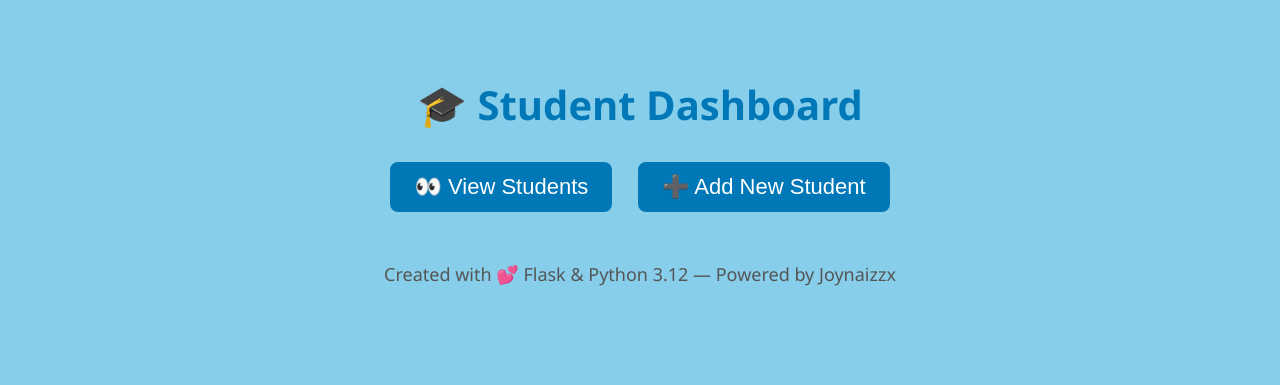
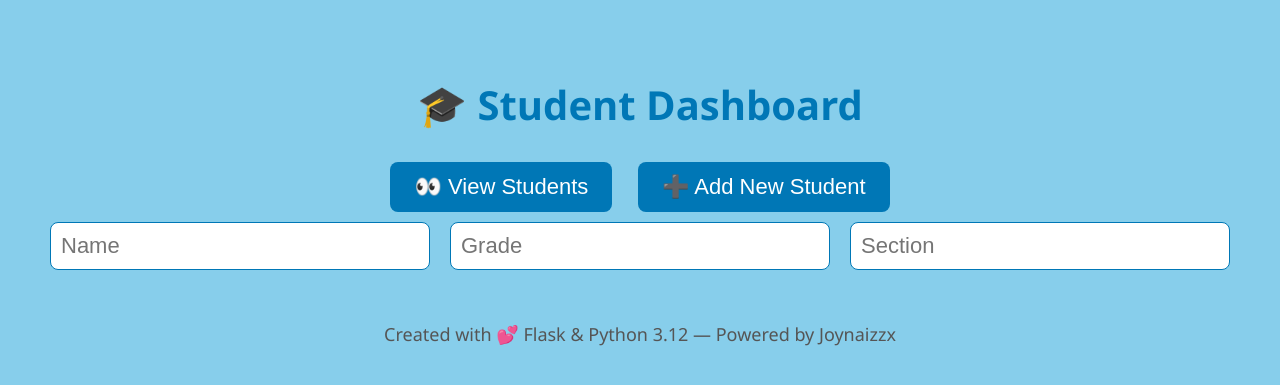
Before and after one commit to Joynase/Joynase-Dime, a Flask app: page /dashboard in a window 1280 px wide. Shown: the top 385 px of the page. Run offline with Flask 3, Linux system fonts and the light colour scheme.

Commit message:
Update index.html

```diff
--- a/templates/index.html
+++ b/templates/index.html
@@ -99,9 +99,12 @@
   padding: 20px;
   border-radius: 12px;
   box-shadow: 0 0 10px rgba(0, 119, 182, 0.3);
+  width: 100%;
   max-width: 1200px;
   margin: auto;
+  box-sizing: border-box;
 }
+
 
     footer {
       text-align: center;
@@ -160,19 +163,12 @@
     <button class="btn" onclick="goHome()">🏠 Back to Dashboard</button>
   </div>
 
-  <div id="add" class="section">
-    <h2>📝 Add New Student</h2>
-    <form method="POST">
-      <label>Name:</label><br>
-      <input type="text" name="name" required><br>
-      <label>Grade:</label><br>
-      <input type="number" name="grade" required><br>
-      <label>Section:</label><br>
-      <input type="text" name="section" required><br>
-      <button type="submit" class="btn">✅ Submit</button>
-    </form>
-    <button class="btn" onclick="goHome()">🏠 Back to Dashboard</button>
+<div style="display: flex; gap: 20px;">
+  <input type="text" name="name" placeholder="Name" required style="flex: 1;">
+  <input type="number" name="grade" placeholder="Grade" required style="flex: 1;">
+  <input type="text" name="section" placeholder="Section" required style="flex: 1;">
 </div>
+
 
   <footer>
     Created with 💕 Flask & Python 3.12 — Powered by Joynaizzx
```
Lines whose indentation alone changed are shown as unchanged.
